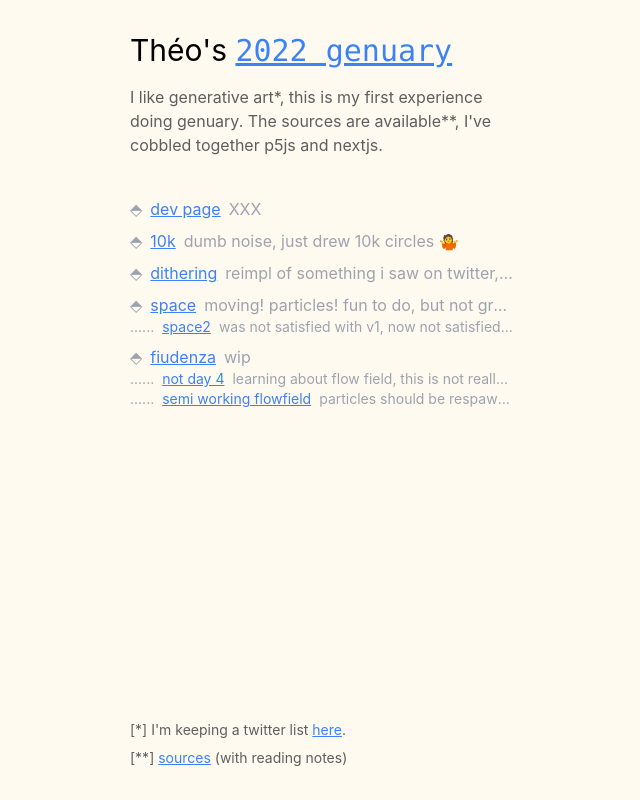
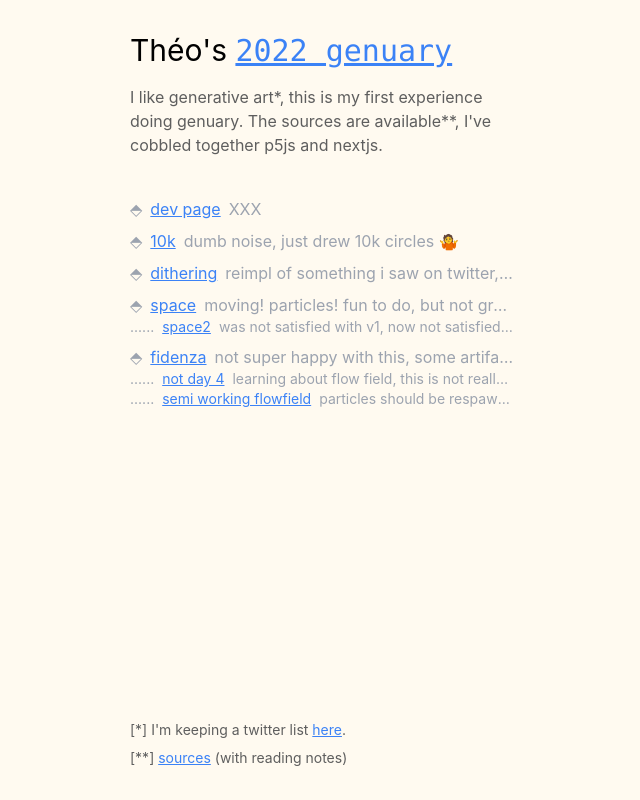
Before and after one commit to theo-m/genuary, a Next.js app: page / in a window 1280 px wide. Shown: the whole page, without its empty margins (318-958 px from the left). Built offline with nearby package versions, Linux system fonts and the light colour scheme.

Commit message:
it's fidenza not fiudenza

```diff
--- a/days/day4.ts
+++ b/days/day4.ts
@@ -2,10 +2,11 @@ import type Ip5 from "p5";
 import { frame, pcos, range, unif, unifctr } from "./rnd";
 
 const meta = {
-  id: "fiudenza",
+  id: "fidenza",
   official: true,
-  name: "fiudenza",
-  comment: "wip",
+  name: "fidenza",
+  comment:
+    "not super happy with this, some artifacts i've not been able to remove in time - cool learning exp though",
 };
 
 const sketch = (ref: HTMLDivElement) => {
--- a/days/day4flow.ts
+++ b/days/day4flow.ts
@@ -2,7 +2,7 @@ import type Ip5 from "p5";
 import { frame, pcos, range, unif, unifctr } from "./rnd";
 
 const meta = {
-  id: "fiudenzaflow",
+  id: "fidenzaflow",
   official: false,
   name: "semi working flowfield",
   comment:
--- a/days/day4int.ts
+++ b/days/day4int.ts
@@ -2,7 +2,7 @@ import type Ip5 from "p5";
 import { frame, unif, unifctr } from "./rnd";
 
 const meta = {
-  id: "fiudenza-int",
+  id: "fidenza-int",
   official: false,
   name: "not day 4",
   comment:
```
